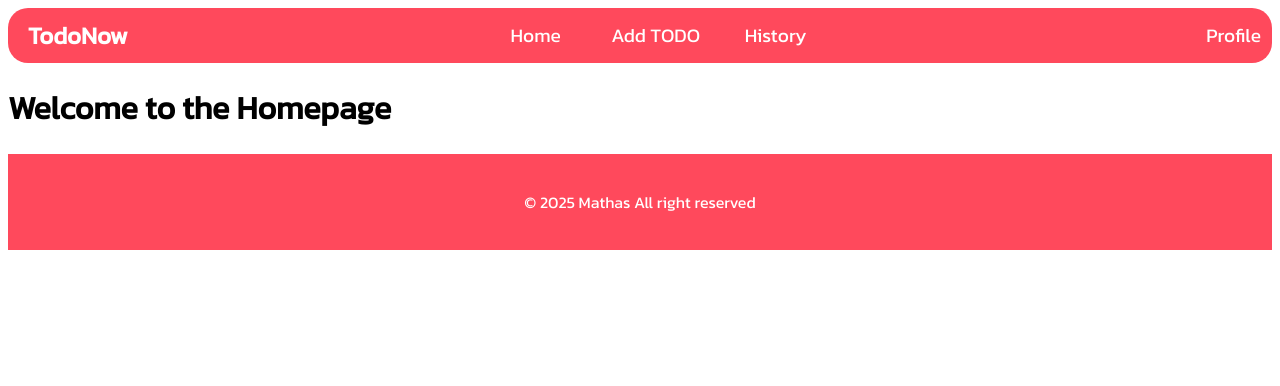
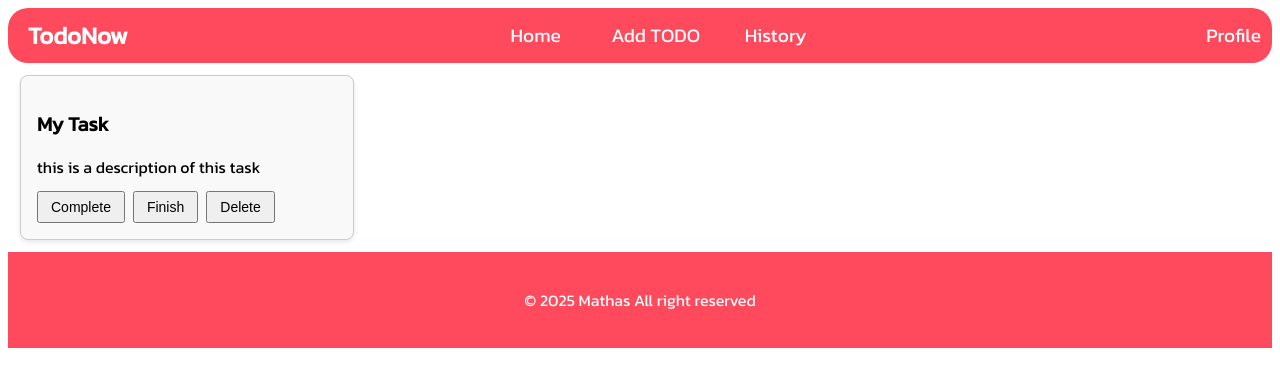
Before and after one commit to Mathas-S/todoweb, a React (Vite) app: page /Home in a window 1280 px wide. Shown: the top 386 px of the page. Built offline with nearby package versions, Linux system fonts and the light colour scheme.

Commit message:
Add Card Component

```diff
--- a/src/App.jsx
+++ b/src/App.jsx
@@ -1,23 +1,39 @@
 import './App.css'
-import {Routes, Route} from 'react-router-dom'
+import {Routes, Route, useLocation} from 'react-router-dom'
 import Homepage from './pages/homepage/homepage'
 import Addpage from './pages/addpage/addpage';
 import Historypage from './pages/historypage/historypage';
 import Profilepage from './pages/profilepage/profile'
 import SignInPage from './pages/signinpage/signinpage'
 import Registerpage from './pages/registerpage/registerpage'
+import Navbar from './components/Navbar/Navbar';
+import Footer from './components/Footer/Footer';
+
 function App() {
+  const location = useLocation();
+
+  // เส้นทางที่ไม่ต้องแสดง Navbar และ Footer
+  const hideLayoutPaths = ['/', '/register'];
+  const hideLayout = hideLayoutPaths.includes(location.pathname);
+
   return (
-    <Routes>
-      <Route path='/' element={<SignInPage/>}/>
-       <Route path='/Home' element={<Homepage/>}/>
-      <Route path='/addtodo' element={<Addpage/>}/>
-      <Route path='/history' element={<Historypage/>}/>
-      <Route path='/profile' element={<Profilepage/>}/>
-      <Route path='/register' element={<Registerpage/>}/>
-    </Routes>
+    <div className='wrapper'>
+      {!hideLayout && <Navbar />}
+
+      <div className='main-content'>
+        <Routes>
+          <Route path='/' element={<SignInPage />} />
+          <Route path='/Home' element={<Homepage />} />
+          <Route path='/addtodo' element={<Addpage />} />
+          <Route path='/history' element={<Historypage />} />
+          <Route path='/profile' element={<Profilepage />} />
+          <Route path='/register' element={<Registerpage />} />
+        </Routes>
+      </div>
+
+      {!hideLayout && <Footer />}
+    </div>
   );
-
 }
 
 export default App
--- /dev/null
+++ b/src/components/TodoCard/TodoCard.css
@@ -0,0 +1,30 @@
+.card-container {
+    border: 1px solid #ccc;
+    border-radius: 8px;
+    padding: 16px;
+    width: 300px;
+    background-color: #f9f9f9;
+    margin: 12px;
+    box-shadow: 0 2px 5px rgba(0, 0, 0, 0.1);
+}
+
+.card-title {
+    font-size: 20px;
+    margin-bottom: 8px;
+}
+
+.card-description {
+    font-size: 16px;
+    margin-bottom: 12px;
+}
+
+.card-buttons button {
+    margin-right: 8px;
+    padding: 6px 12px;
+    font-size: 14px;
+    cursor: pointer;
+}
+
+.card-buttons button:hover {
+    background-color: #eee;
+}
--- /dev/null
+++ b/src/components/TodoCard/TodoCard.jsx
@@ -0,0 +1,19 @@
+import React from 'react'
+import './TodoCard.css'
+
+const TodoCard = ({title, description, onComplete, onFinish, onDelete}) => {
+  return (
+    <div className='card-container'>
+        <h2 className='card-title'>{title}</h2>
+        <p className='card-description'>{description}
+        </p>
+        <div className='card-buttons'>
+            <button onClick={onComplete}>Complete</button>
+            <button onClick={onFinish}>Finish</button>
+            <button onClick={onDelete}>Delete</button>
+        </div>
+    </div>
+  )
+}
+
+export default TodoCard
--- a/src/pages/addpage/addpage.jsx
+++ b/src/pages/addpage/addpage.jsx
@@ -6,7 +6,6 @@ const addpage = () => {
 
   return (
     <>
-      <Navbar />
       <div className='add-container'>
         <h1>Add New TODO List</h1>
         <input type="text" placeholder='Name' className='add-input' />
--- a/src/pages/historypage/historypage.jsx
+++ b/src/pages/historypage/historypage.jsx
@@ -3,7 +3,6 @@ import Navbar from '../../components/Navbar/Navbar'
 const historypage = () => {
   return (
     <>
-    <Navbar />
     <div>
       <h1>History Page</h1>
     </div>
--- a/src/pages/homepage/homepage.jsx
+++ b/src/pages/homepage/homepage.jsx
@@ -2,16 +2,25 @@ import React from 'react'
 import './homepage.css'
 import Navbar from '../../components/Navbar/Navbar'
 import Footer from '../../components/Footer/Footer'
+import TodoCard from '../../components/TodoCard/TodoCard'
 
 const homepage = () => {
+  const handleComplete = () => alert('Completed');
+  const handleFinish = () => alert('Finished');
+  const handleDelete = () => alert('Deleted');
+
   return (
-    <div className="homepage-wrapper">
-      <Navbar />
+
       <div className="homepage-content">
-        <h1>Welcome to the Homepage</h1>
+        <TodoCard
+          title='My Task'
+          description='this is a description of this task'
+          onComplete={handleComplete}
+          onFinish={handleFinish}
+          onDelete={handleDelete}
+        />
       </div>
-      <Footer />
-    </div>
+
   )
 }
 
--- a/src/pages/profilepage/profile.jsx
+++ b/src/pages/profilepage/profile.jsx
@@ -4,7 +4,6 @@ import './profile.css'
 const profile = () => {
   return (
     <>
-    <Navbar />
     <div className='profile-container'>
       <h1>Profile Page</h1>
     </div>
```
